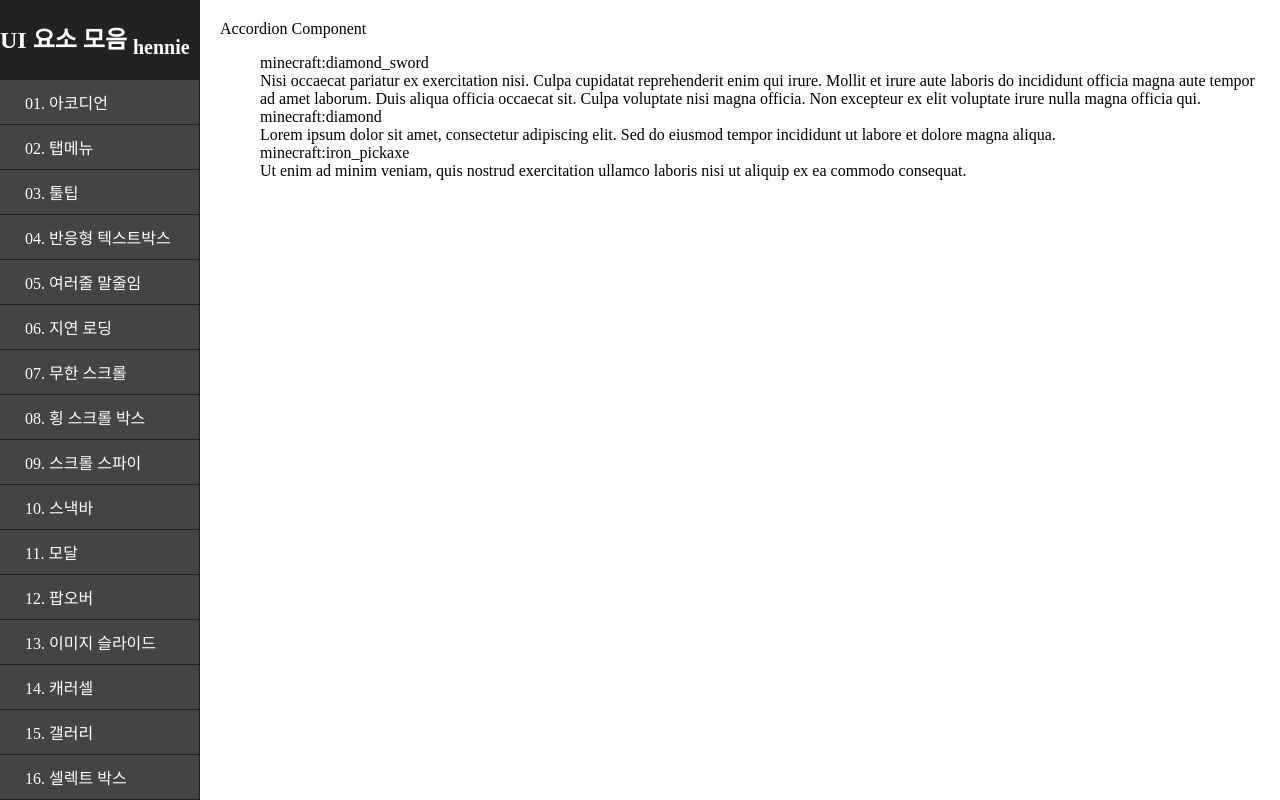
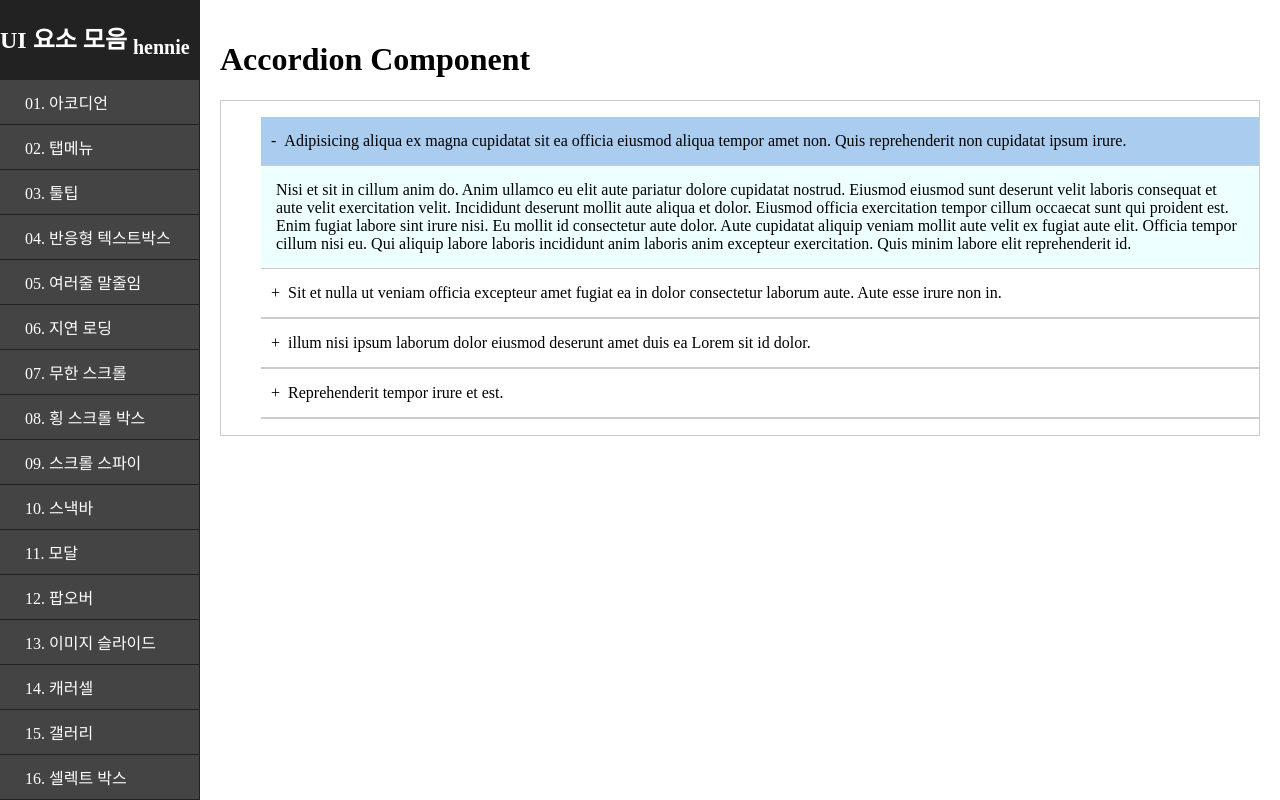
Before and after one commit to nana1243/ui-component, a React (Vite) app in the folder vite-project/: page /accordion in a window 1280 px wide. Built offline with nearby package versions, Linux system fonts and the light colour scheme.

Commit message:
fea)[11/9] 아코디언 UI개발

```diff
--- a/vite-project/src/components/accordions/Accordion.tsx
+++ b/vite-project/src/components/accordions/Accordion.tsx
@@ -1,18 +1,24 @@
 import styles from './index.module.css';
 import accordionItem from './data';
 import AccordionItem from './AccordionItem';
+import { useState } from 'react';
 
 function Accordions() {
-
+  const [currentId, setCurrentId] = useState<string | null>(accordionItem[0].id);
 
   return (
-    <div class={styles.container}>
-      <ul>
+    <div className={styles.container}>
+      <ul className={styles.items}>
         {accordionItem.map((item) => (
-          <AccordionItem id={item.id} title={item.title} description={item.description} />
+          <AccordionItem
+            id={item.id}
+            title={item.title}
+            description={item.description}
+            current={currentId === item.id}
+            setCurrentId={setCurrentId}
+          />
         ))}
       </ul>
-
     </div>
   );
 }
--- a/vite-project/src/components/accordions/AccordionItem.tsx
+++ b/vite-project/src/components/accordions/AccordionItem.tsx
@@ -1,16 +1,33 @@
+import styles from './index.module.css';
+
 interface AccordionItemProps {
   id: string;
   title: string;
   description: string;
+  current: boolean;
+  setCurrentId: (id: (prev) => null | string) => void;
 }
 
 function AccordionItem(props: AccordionItemProps) {
-  const { id, title, description } = props;
+  const { id, title, description, current, setCurrentId } = props;
+
+  const handleClick = () => {
+    setCurrentId((prev) => (prev === id ? null : id));
+  };
+
   return (
     <>
-      <li key={id}>
-        <div>{title}</div>
-        <div>{description}</div>
+      <li key={id} className={`${styles.item} ${current ? styles.current : ''}`}>
+        <div
+          className={styles.tab}
+          onClick={handleClick}
+          aria-expanded={current}
+          aria-controls={'description-'.concat(id)}
+          role='button'
+        >
+          {title}
+        </div>
+        <div className={styles.description} id={'description-'.concat(id)}>{description}</div>
       </li>
     </>
   );
--- a/vite-project/src/components/accordions/data.ts
+++ b/vite-project/src/components/accordions/data.ts
@@ -2,18 +2,23 @@ const accordionData = [
 
   {
     'id': '690bd0669ab893857e6e02ec',
-    'title': 'minecraft:diamond_sword',
-    'description': 'Nisi occaecat pariatur ex exercitation nisi. Culpa cupidatat reprehenderit enim qui irure. Mollit et irure aute laboris do incididunt officia magna aute tempor ad amet laborum. Duis aliqua officia occaecat sit. Culpa voluptate nisi magna officia. Non excepteur ex elit voluptate irure nulla magna officia qui.',
+    'title': 'Adipisicing aliqua ex magna cupidatat sit ea officia eiusmod aliqua tempor amet non. Quis reprehenderit non cupidatat ipsum irure.',
+    'description': 'Nisi et sit in cillum anim do. Anim ullamco eu elit aute pariatur dolore cupidatat nostrud. Eiusmod eiusmod sunt deserunt velit laboris consequat et aute velit exercitation velit. Incididunt deserunt mollit aute aliqua et dolor. Eiusmod officia exercitation tempor cillum occaecat sunt qui proident est. Enim fugiat labore sint irure nisi. Eu mollit id consectetur aute dolor. Aute cupidatat aliquip veniam mollit aute velit ex fugiat aute elit. Officia tempor cillum nisi eu. Qui aliquip labore laboris incididunt anim laboris anim excepteur exercitation. Quis minim labore elit reprehenderit id.',
   },
   {
     'id': '5f4dcc3b5aa765d61d8327deb882cf99',
-    'title': 'minecraft:diamond',
-    'description': 'Lorem ipsum dolor sit amet, consectetur adipiscing elit. Sed do eiusmod tempor incididunt ut labore et dolore magna aliqua.',
+    'title': 'Sit et nulla ut veniam officia excepteur amet fugiat ea in dolor consectetur laborum aute. Aute esse irure non in.',
+    'description': 'Fugiat aute officia magna ea ad et sint laborum consequat nisi reprehenderit qui laborum consequat. Minim excepteur enim fugiat qui Lorem ullamco aliquip do. Est ut in duis consectetur voluptate eiusmod in. Dolore ut eiusmod ipsum excepteur excepteur excepteur amet sunt dolore nulla exercitation duis ex labore. Ullamco quis excepteur excepteur officia ad voluptate mollit ut mollit ex commodo officia quis mollit. Nulla exercitation tempor amet tempor officia ex minim laboris. Id tempor ipsum amet commodo veniam fugiat aute consectetur pariatur do laboris mollit. Excepteur occaecat dolore consectetur non fugiat aliqua aliqua cupidatat anim veniam pariatur commodo. Fugiat ullamco veniam irure exercitation exercitation. Reprehenderit et reprehenderit aliquip pariatur commodo nostrud veniam commodo. Anim non irure occaecat culpa qui ullamco qui est amet cupidatat sunt consequat voluptate. Ad officia veniam ad sunt Lorem. Sint velit ipsum velit voluptate nostrud in duis enim laborum.',
   },
   {
     'id': '9b74c9897bac770ffc029102a200c5de',
-    'title': 'minecraft:iron_pickaxe',
-    'description': 'Ut enim ad minim veniam, quis nostrud exercitation ullamco laboris nisi ut aliquip ex ea commodo consequat.',
+    'title': 'illum nisi ipsum laborum dolor eiusmod deserunt amet duis ea Lorem sit id dolor.',
+    'description': 'Sunt dolore nostrud laborum eiusmod est amet non nostrud consectetur. Qui quis reprehenderit ad ipsum ea et esse reprehenderit cupidatat minim qui proident officia. Ea mollit aliqua nisi consequat adipisicing. Culpa laboris nulla occaecat sunt nulla anim nulla do cillum cupidatat veniam. Ut cillum ipsum officia duis ea est elit occaecat elit duis proident. Ullamco qui adipisicing sint eu id aliqua qui sit duis anim irure quis. Reprehenderit in minim eu nostrud incididunt duis minim id sit. Esse reprehenderit aute velit cillum eiusmod aliquip. Commodo ut Lorem minim sint do ipsum adipisicing adipisicing aliquip nostrud. Culpa veniam elit nostrud ullamco.',
+  },
+  {
+    'id': '5aa765d61d8327de029102a200c51dhe',
+    'title': 'Reprehenderit tempor irure et est.',
+    'description': 'Ex veniam cillum sit cupidatat cillum. Laborum est sunt enim incididunt laboris culpa. Sint anim ullamco anim ea cillum. Fugiat quis minim anim occaecat voluptate do duis do consectetur nisi labore esse nulla commodo. Mollit sit laboris ullamco ullamco occaecat fugiat proident. Dolore eiusmod mollit ea elit irure aliqua veniam. In irure enim fugiat ut magna veniam ipsum cupidatat ea id sit. Ea cupidatat exercitation in incididunt magna. Adipisicing aliquip do et aliquip fugiat eiusmod quis velit non quis. Est consequat ullamco officia fugiat laborum consequat ad labore veniam sint occaecat qui. Mollit consequat veniam consectetur nostrud commodo mollit cupidatat culpa do veniam ipsum dolor ullamco tempor. Sunt sunt ad nulla irure adipisicing non labore labore ipsum labore mollit laboris exercitation non. Ipsum reprehenderit ad ut laboris sunt occaecat laboris velit reprehenderit. Sint magna adipisicing laboris qui aute dolor do.',
   },
 ];
 
--- a/vite-project/src/components/accordions/index.module.css
+++ b/vite-project/src/components/accordions/index.module.css
@@ -1,6 +1,46 @@
 .container {
+    border: 1px solid #ccc;
+}
+
+.items {
+    list-style-type: none;
+}
+
+.item {
+    border-bottom: 1px solid #ccc;
+}
+
+.current .tab {
+    background-color: #ace;
+}
+
+.current .tab::before {
+    content: '-';
+}
+
+.tab {
+    padding: 15px;
+    border-bottom: 1px solid #ccc;
+    cursor: pointer;
 
 }
-.container ul{
-    list-style-type: none;
+
+.tab::before {
+    content: '+';
+    margin: 0 8px 0 -5px;
 }
+
+.description {
+    padding: 0;
+    background-color: #eff;
+    max-height: 0;
+    overflow: hidden;
+    opacity: 0;
+    transition: max-height 0.4s ease-in-out, opacity 0.4s ease-in-out, padding 0.4s ease-in-out;
+}
+
+.current .description {
+    max-height: 500px;
+    opacity: 1;
+    padding: 15px;
+}
--- a/vite-project/src/components/layout/sidegnb/SideGnb.tsx
+++ b/vite-project/src/components/layout/sidegnb/SideGnb.tsx
@@ -5,16 +5,16 @@ import styles from './index.module.css';
 function SideGnb() {
 
   return (
-    <aside class={styles.sidebar}>
-      <h1 class={styles.sidebarHeader}>
+    <aside className={styles.sidebar}>
+      <h1 className={styles.sidebarHeader}>
         <Link href='/'>
           UI 요소 모음 <sub>hennie</sub>
         </Link>
       </h1>
-      <ul class={styles.sidebarNav}>
+      <ul className={styles.sidebarNav}>
         {gnbRootList.map((route) => (
-            <li key={route.key} class={styles.navItem}>
-              <Link to={route.link} class={styles.navLink}>{route.name}</Link>
+            <li key={route.key} className={styles.navItem}>
+              <Link to={route.link} className={styles.navLink}>{route.name}</Link>
             </li>
           ),
         )}
--- a/vite-project/src/routes/accordion.index.tsx
+++ b/vite-project/src/routes/accordion.index.tsx
@@ -8,7 +8,7 @@ export const Route = createFileRoute('/accordion/')({
 function AccordionPage() {
   return (
     <>
-      <div>Accordion Component</div>
+      <h1>Accordion Component</h1>
       <Accordion />
     </>
   );
```
